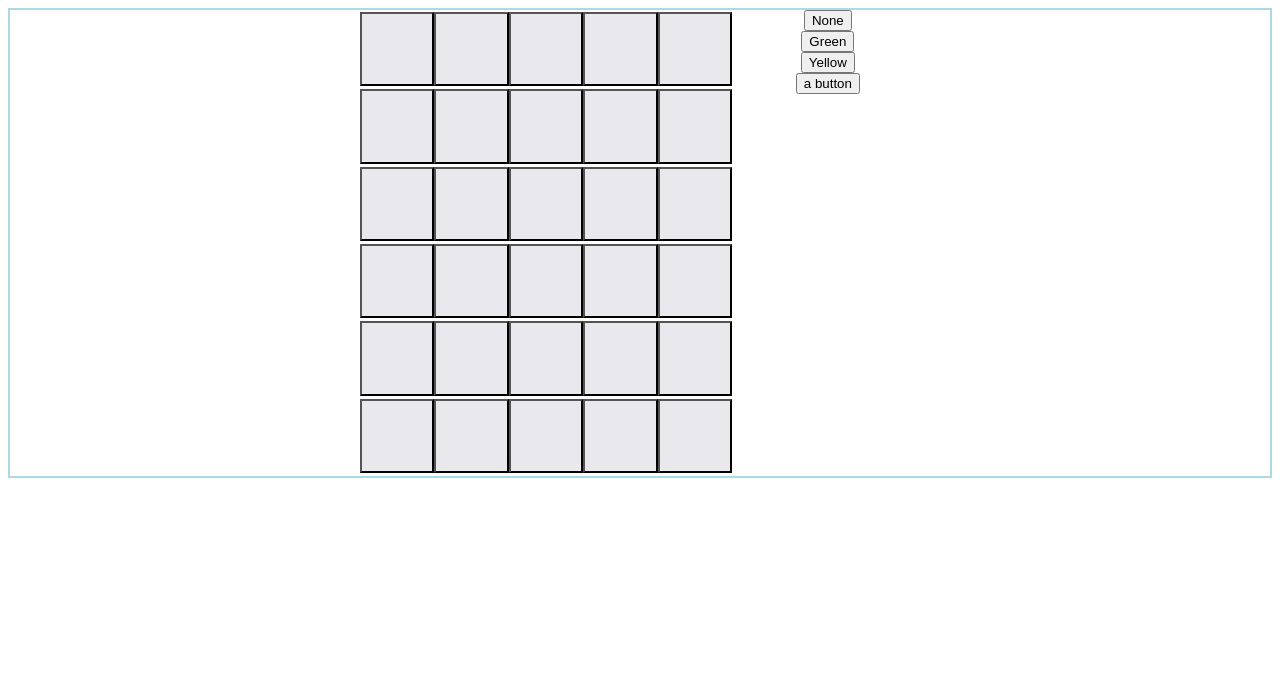
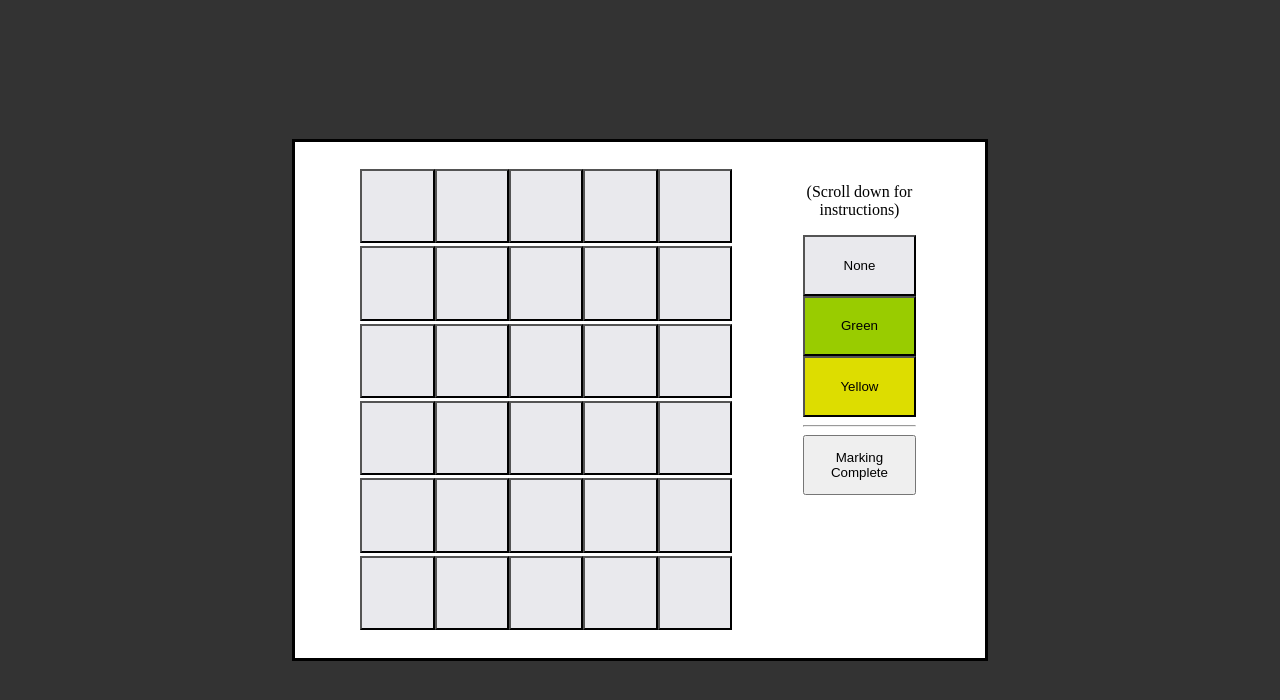
Before and after one commit to glolichen/wordle-solver, a plain HTML site: page index.html in a window 1280 px wide. Drawn offline with Linux system fonts and the light colour scheme.

Commit message:
css changes

```diff
--- a/index.html
+++ b/index.html
@@ -5,19 +5,20 @@
 		<link rel="stylesheet" type="text/css" href="style.css" />
 	</head>
 	<body onload="init()">
-		<div id="parentDiv">
-			<div class="parent">
+		<div id="grandparentDiv">
+			<div id="parentDiv" class="parent">
 				<div id="tableContainer">
 					<table id="table"></table>
 				</div>
-				<div id="buttonContainer">
-					<button id="noneButton">None</button>
-					<br>
-					<button id="greenButton">Green</button>
-					<br>
-					<button id="yellowButton">Yellow</button>
-					<br>
-					<button id="temp">a button</button>
+				<div id="parentButtonContainer">
+					<div id="childButtonContainer">
+						<p>(Scroll down for instructions)</p>
+						<button class="colorButton" id="noneButton">None</button>
+						<button class="colorButton" id="greenButton">Green</button>
+						<button class="colorButton" id="yellowButton">Yellow</button>
+						<hr>
+						<button class="colorButton" id="makingComplete">Marking Complete</button>
+					</div>
 				</div>
 			</div>
 		</div>
--- a/script.js
+++ b/script.js
@@ -1,14 +1,6 @@
 var selectorColor = 0; // 0 = none, 1 = green, 2 = yellow
 
 const table = document.getElementById("table");
-const greenButton = document.getElementById("greenButton");
-const yellowButton = document.getElementById("yellowButton");
-const tempButton = document.getElementById("temp");
-
-const tableContainer = document.getElementById("tableContainer");
-const buttonContainer = document.getElementById("buttonContainer");
-
-const parentDiv = document.getElementsByClassName("parent")[0];
 
 const none = "#e9e9ed";
 const green = "#99cc00";
@@ -29,6 +21,7 @@ var index = []; // how common every letter is
 var letterData = []; // where each letter can be
 
 function init() {
+	document.getElementById("grandparentDiv").style.height = `${document.body.clientHeight}px`;
 	size = document.body.clientWidth / 17;
 	for (let i = 0; i < 6; i++) {
 		let row = [];
@@ -84,16 +77,13 @@ function draw() {
 		table.append(row);
 	}
 
-	buttonContainer.setAttribute("style", `width: ${table.offsetWidth / 2}px; height: ${table.offsetHeight}px; top: 100px;`);
+	document.getElementById("parentButtonContainer").setAttribute("style", `width: ${table.offsetWidth / 1.5}px; height: ${table.offsetHeight}px; top: 100px;`);
 
-	// parentDiv.style.width =  `${table.offsetWidth * 2}px`;
-	// parentDiv.style.height = `${table.offsetHeight}px`;
-
-	noneButton.onclick = () => selectorColor = 0;
-	greenButton.onclick = () => selectorColor = 1;
-	yellowButton.onclick = () => selectorColor = 2;
-	tempButton.onclick = () => {
-		setText("HELLO");
+	document.getElementById("noneButton").onclick = () => selectorColor = 0;
+	document.getElementById("greenButton").onclick = () => selectorColor = 1;
+	document.getElementById("yellowButton").onclick = () => selectorColor = 2;
+	document.getElementById("makingComplete").onclick = () => {
+		currentRow++;
 	};
 }
 
--- a/style.css
+++ b/style.css
@@ -2,9 +2,51 @@
     float: left;
 }
 
-#parentDiv {
-    border: 2px solid lightblue;
+#grandparentDiv {
     display: flex;
     text-align: center;
     justify-content: center;
+    align-items: center;
+    height: 100%;
 }
+
+#parentDiv {
+    padding-top: 2%;
+    padding-bottom: 2%;
+    padding-left: 5%;
+    padding-right: 0%;
+    border: black 3px solid;
+    background-color: #ffffff;
+}
+
+#parentButtonContainer {
+    display: flex;
+    text-align: center;
+    justify-content: center;
+    align-items: center;
+}
+
+#childButtonContainer {
+    width: 45%;
+    height: 100%;
+}
+
+.colorButton {
+    width: 100%;
+    height: 13%;
+}
+
+#noneButton {
+    background-color: #e9e9ed;
+}
+#greenButton {
+    background-color: #99cc00;
+}
+#yellowButton {
+    background-color: #dddd00;
+}
+
+body, html {
+    background-color: #333333;
+    height: 99%;
+}
```
